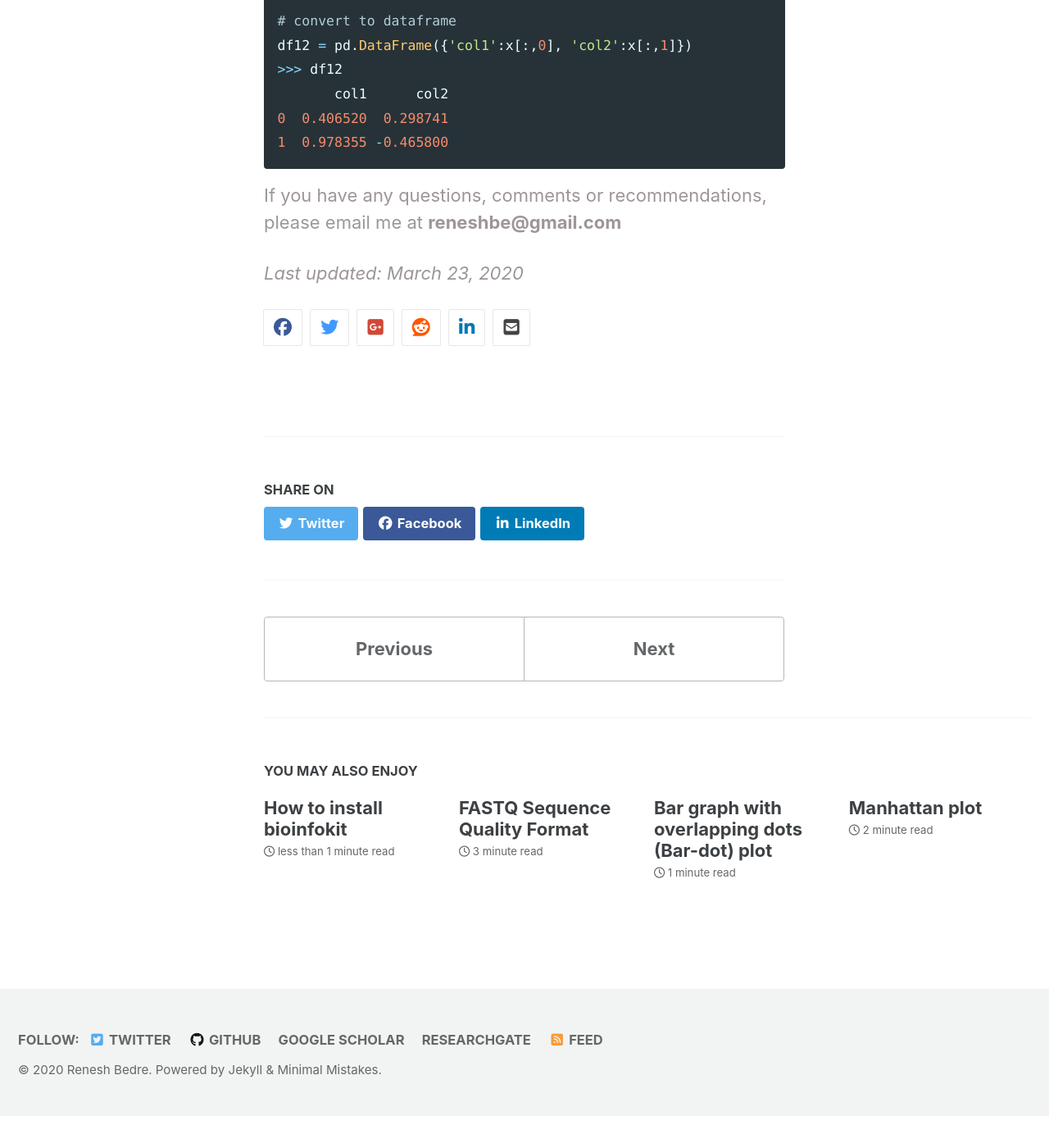
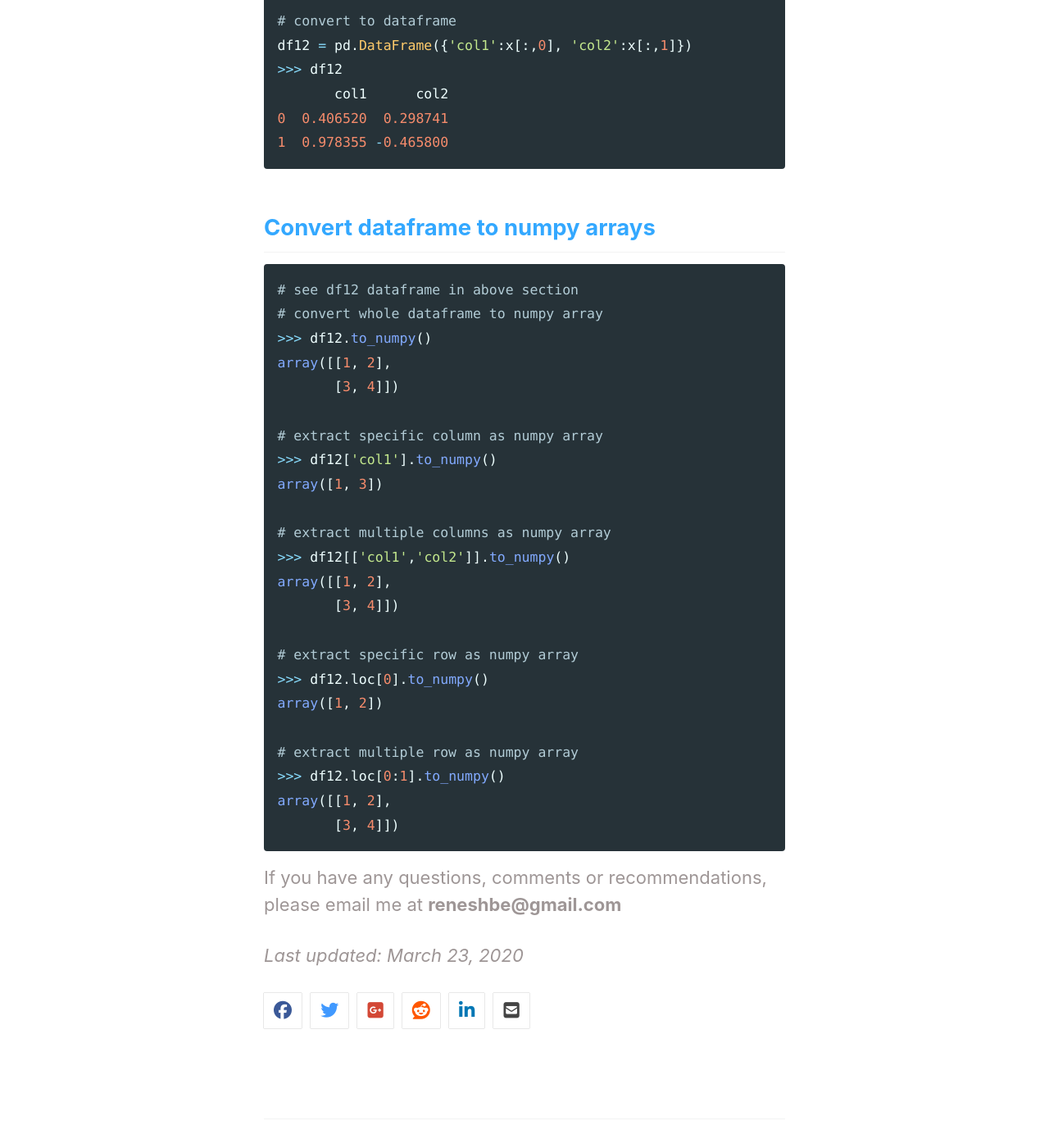
Before and after one commit to reneshbedre/reneshbedre.github.io, a Jekyll site: the page built from _posts/2020-02-07-pandas.md, in a window 1280 px wide and 1400 px high, scrolled down 13708 px. Shown: the whole window at 82% size. Built offline with Jekyll 4.4.1, drawn with Linux system fonts in a browser that asks for light colours; cached includes are drawn as plain includes; nearby versions of some CDN libraries; comment, search, counter and statistics services are not loaded; a style sheet for code colours, icons or effects is not loaded; before the commit the page ends 15069 px from its top, so only the background shows below that; some of the changed text lies outside the part shown.

Commit message:
pandas updated

````diff
--- a/_posts/2020-02-07-pandas.md
+++ b/_posts/2020-02-07-pandas.md
@@ -455,6 +455,33 @@ df12 = pd.DataFrame({'col1':x[:,0], 'col2':x[:,1]})
 1  0.978355 -0.465800
 ```
 
+## <span style="color:#33a8ff">Convert dataframe to numpy arrays </span>
+```python
+# see df12 dataframe in above section
+# convert whole dataframe to numpy array
+>>> df12.to_numpy()
+array([[1, 2],
+       [3, 4]])
+
+# extract specific column as numpy array
+>>> df12['col1'].to_numpy()
+array([1, 3])
+
+# extract multiple columns as numpy array
+>>> df12[['col1','col2']].to_numpy()
+array([[1, 2],
+       [3, 4]])
+
+# extract specific row as numpy array
+>>> df12.loc[0].to_numpy()
+array([1, 2])
+
+# extract multiple row as numpy array
+>>> df12.loc[0:1].to_numpy()
+array([[1, 2],
+       [3, 4]])
+```
+
 <span style="color:#9e9696">If you have any questions, comments or recommendations, please email me at
 <b>reneshbe@gmail.com</b></span>
 
````
